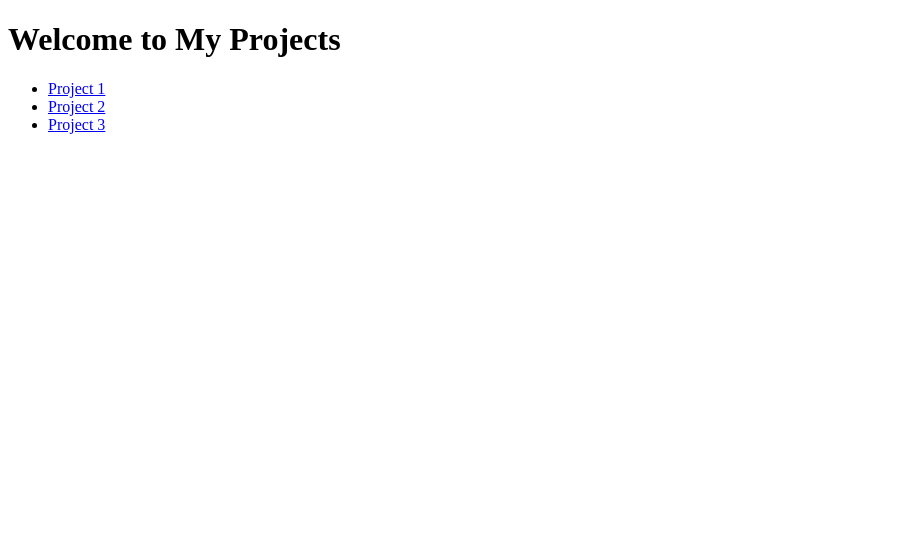
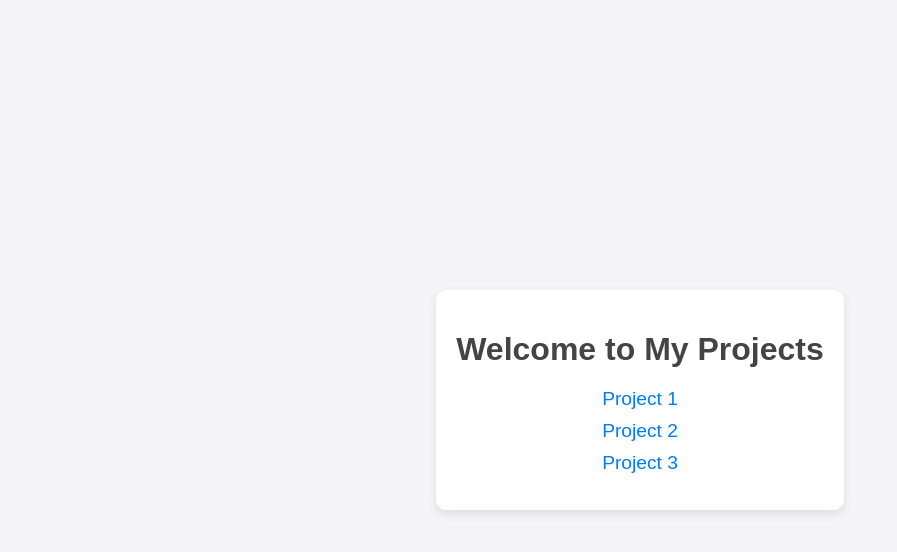
Before and after one commit to Trey-Hanna/Assignment, a plain HTML site: page index.html in a window 1280 px wide. Shown: the whole page, without its empty margins (0-897 px from the left). Drawn offline with Linux system fonts and the light colour scheme.

Commit message:
Update index.html

```diff
--- a/index.html
+++ b/index.html
@@ -2,14 +2,64 @@
 <html lang="en">
 <head>
     <meta charset="UTF-8">
+    <meta name="viewport" content="width=device-width, initial-scale=1.0">
     <title>My Projects</title>
+    <style>
+        /* Center everything */
+        body {
+            display: flex;
+            justify-content: center;
+            align-items: center;
+            height: 100vh;
+            margin: 0;
+            background-color: #f4f4f9;
+            font-family: Arial, sans-serif;
+        }
+
+        /* Container for content */
+        .container {
+            text-align: center;
+            padding: 20px;
+            border-radius: 10px;
+            box-shadow: 0 4px 10px rgba(0, 0, 0, 0.1);
+            background-color: #fff;
+        }
+
+        /* Heading style */
+        h1 {
+            font-size: 2rem;
+            margin-bottom: 20px;
+            color: #444;
+        }
+
+        /* List style */
+        ul {
+            list-style: none;
+            padding: 0;
+        }
+
+        /* Links style */
+        a {
+            display: block;
+            font-size: 1.2rem;
+            color: #007BFF;
+            margin: 10px 0;
+            text-decoration: none;
+        }
+
+        a:hover {
+            color: #0056b3;
+        }
+    </style>
 </head>
 <body>
+    <div class="container">
         <h1>Welcome to My Projects</h1>
         <ul>
             <li><a href="project1/">Project 1</a></li>
             <li><a href="project2/">Project 2</a></li>
             <li><a href="project3/">Project 3</a></li>
         </ul>
+    </div>
 </body>
 </html>
```
Lines whose indentation alone changed are shown as unchanged.
